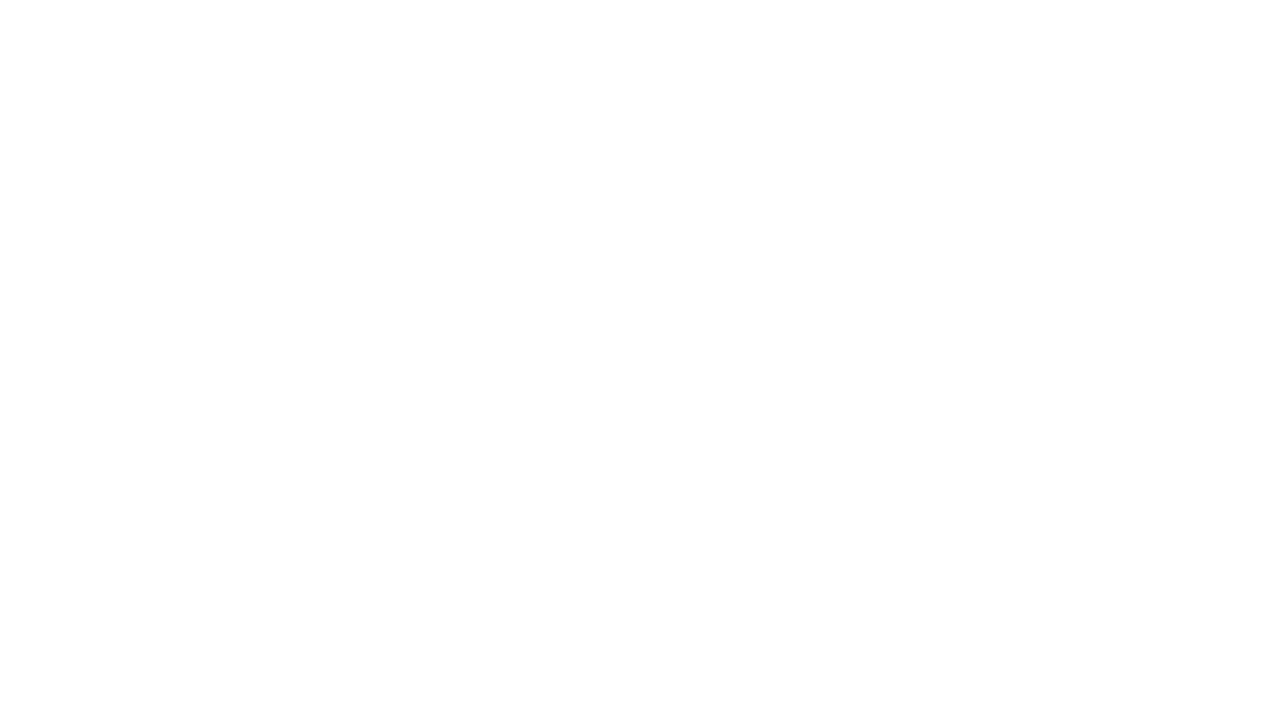
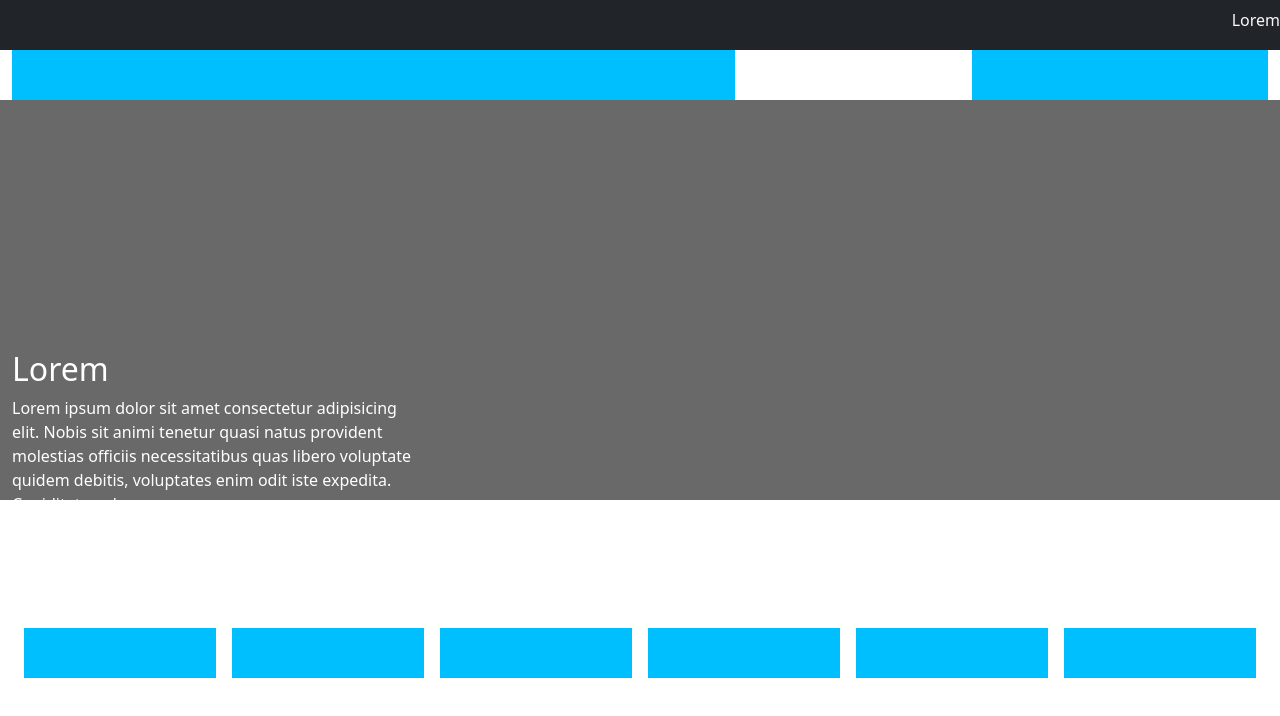
Before and after one commit to Jurypassa/htmlcss-playstation, a plain HTML site: page index.html in a window 1280 px wide. Drawn offline with nearby package versions, Linux system fonts and the light colour scheme.

Commit message:
struttura jumbo

```diff
--- a/css/style.css
+++ b/css/style.css
@@ -0,0 +1,20 @@
+.header-top{
+    height: 50px;
+}
+
+.jumbo.container-fluid{
+    background-color: dimgray;
+    height: 400px;
+}
+
+.jumbo .col-12{
+    padding-top: 250px;
+}
+
+
+/* debug */
+
+.debug .box{
+    height: 50px;
+    background-color: deepskyblue;
+}
--- a/index.html
+++ b/index.html
@@ -4,20 +4,32 @@
     <meta charset="UTF-8">
     <meta http-equiv="X-UA-Compatible" content="IE=edge">
     <meta name="viewport" content="width=device-width, initial-scale=1.0">
+    <link rel="stylesheet" href="css/style.css">
     <link href="https://cdn.jsdelivr.net/npm/bootstrap@5.1.3/dist/css/bootstrap.min.css" rel="stylesheet" integrity="sha384-1BmE4kWBq78iYhFldvKuhfTAU6auU8tT94WrHftjDbrCEXSU1oBoqyl2QvZ6jIW3" crossorigin="anonymous">
     <title>Playstatio</title>
 </head>
-<body>
+<body class="debug">
 
     <!-- inizio header -->
     <header>
 
         <!-- inizio header top -->
-        <div class="header-top"></div>
+        <div class="header-top bg-dark text-end pt-2 text-light">
+           Lorem
+        </div>
         <!-- / header top -->
 
         <!-- inizio header bottom -->
-        <div class="header-bottom"></div>
+        <div class="header-bottom container-fluid">
+            <div class="row">
+                <div class="col-1 col-xl-7">
+                    <div class="box"></div>
+                </div>
+                <div class="offset-10 col-1 offset-xl-2 col-xl-3 text-end">
+                    <div class="box"></div>
+                </div>
+            </div>
+        </div>
         <!-- / header bottom -->
 
     </header>
@@ -27,7 +39,40 @@
     <main>
 
         <!-- inizio jumbotron -->
-        <div class="jumbo"></div>
+        <div class="jumbo container-fluid text-white">
+            <div class="row">
+                <div class="col-12 col-xl-4">
+                    <div class="mb-5">
+                        <h2>Lorem</h2>
+                        <p>Lorem ipsum dolor sit amet consectetur adipisicing elit. Nobis sit animi tenetur quasi natus provident molestias officiis necessitatibus quas libero voluptate quidem debitis, voluptates enim odit iste expedita. Cupiditate, ad.</p>
+                        lorem
+                    </div>
+                </div>
+            </div>
+
+            <div class="container-fluid my-4">
+                <div class="row g-3">
+                    <div class="col-6 col-sm-4 col-xl-2">
+                        <div class="box"></div>
+                    </div>
+                    <div class="col-6 col-sm-4 col-xl-2">
+                        <div class="box"></div>
+                    </div>
+                    <div class="col-6 col-sm-4 col-xl-2">
+                        <div class="box"></div>
+                    </div>
+                    <div class="col-6 col-sm-4 col-xl-2">
+                        <div class="box"></div>
+                    </div>
+                    <div class="col-6 col-sm-4 col-xl-2">
+                        <div class="box"></div>
+                    </div>
+                    <div class="col-6 col-sm-4 col-xl-2">
+                        <div class="box"></div>
+                    </div>
+                </div>
+            </div>
+        </div>
         <!-- / jumbotron -->
 
         <!-- inizio PlayStation 5 -->
```
